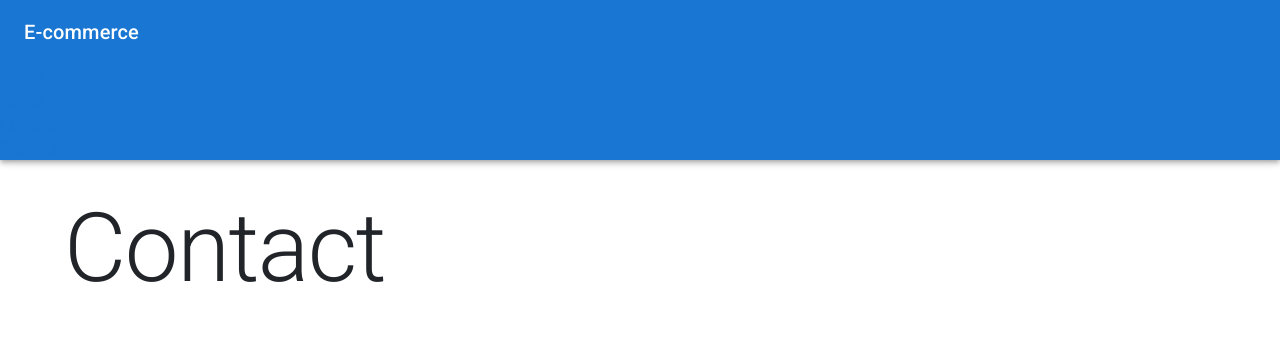
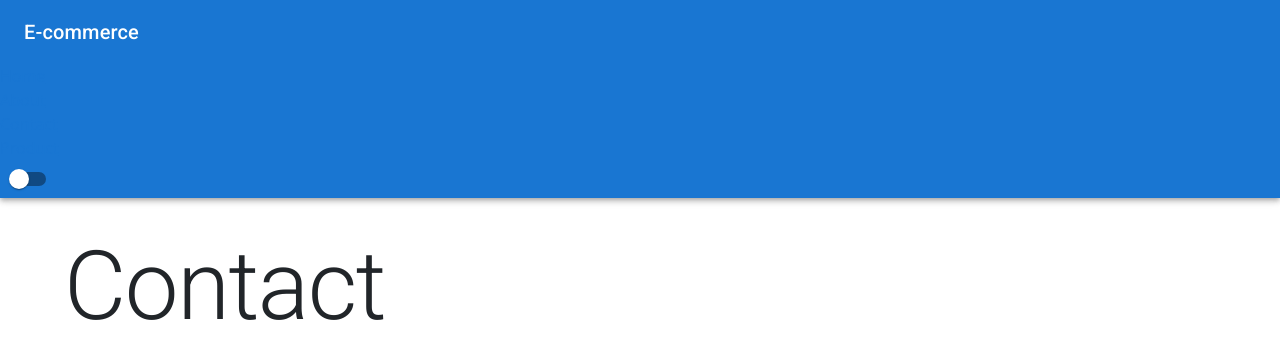
Before and after one commit to airacalins/e-commerce-web, a React (Create React App) app: page /contact in a window 1280 px wide. Shown: the top 358 px of the page. Built offline with nearby package versions, Linux system fonts and the light colour scheme; no server answers.

Commit message:
move navbar up level

```diff
--- a/src/app/layout/App.tsx
+++ b/src/app/layout/App.tsx
@@ -1,5 +1,8 @@
+import { ThemeProvider } from "@emotion/react";
+import { Container, createTheme } from "@mui/material";
 import { useEffect, useState } from "react";
 import { Route, Routes } from "react-router-dom";
+import NavBar from "../../components/NavBar";
 import AboutPage from "../../features/about/AboutPage";
 import ContactPage from "../../features/contact/ContactPage";
 import HomePage from "../../features/home/HomePage";
@@ -8,6 +11,7 @@ import ProductPage from "../../features/product/ProductPage";
 import { Product } from "../model/product";
 
 function App() {
+  const [isDarkMode, setIsDarkMode] = useState(false);
   const [products, setProducts] = useState<Product[]>([]);
 
   useEffect(() => {
@@ -16,7 +20,25 @@ function App() {
       .then(data => setProducts(data));
   }, [])
 
+  const paletteType = isDarkMode ? 'dark' : 'light';
+
+  const theme = createTheme({
+    palette: {
+      mode: paletteType,
+    }
+  })
+
+  function handleThemeChange() {
+    setIsDarkMode(!isDarkMode);
+  }
+
   return (
+    <ThemeProvider
+      theme={theme}
+      children={
+        <>
+          <NavBar isDarkMode={isDarkMode} handleThemeChange={handleThemeChange} />
+          <Container>
             <Routes>
               <Route path='/' element={<HomePage />} />
               <Route path='/about' element={<AboutPage />} />
@@ -24,6 +46,12 @@ function App() {
               <Route path='/products' element={<ProductPage products={products} />} />
               <Route path='/products/:id' element={<ProductDetails />} />
             </Routes>
+          </Container>
+        </>
+      }
+    />
+
+
   );
 }
 
--- a/src/components/NavPageContainer.tsx
+++ /dev/null
@@ -1,18 +0,0 @@
-import { Container } from "@mui/material";
-import NavBar from "./NavBar";
-
-interface IProps {
-  children: JSX.Element
-}
-
-export default function NavPageContainer({ children }: IProps) {
-  return (
-    <>
-      <NavBar />
-      <Container>
-        {children}
-      </Container>
-    </>
-  )
-
-}
--- a/src/features/about/AboutPage.tsx
+++ b/src/features/about/AboutPage.tsx
@@ -1,10 +1,7 @@
 import { Typography } from "@mui/material";
-import NavPageContainer from "../../components/NavPageContainer";
 
 export default function AboutPage() {
     return (
-        <NavPageContainer>
-            <Typography variant="h1">About</Typography>
-        </NavPageContainer>
+        <Typography variant="h1">About</Typography>
     )
 }
--- a/src/features/contact/ContactPage.tsx
+++ b/src/features/contact/ContactPage.tsx
@@ -1,10 +1,7 @@
 import { Typography } from "@mui/material";
-import NavPageContainer from "../../components/NavPageContainer";
 
 export default function ContactPage() {
     return (
-        <NavPageContainer>
-            <Typography variant="h1">Contact</Typography>
-        </NavPageContainer>
+        <Typography variant="h1">Contact</Typography>
     )
 }
--- a/src/features/home/HomePage.tsx
+++ b/src/features/home/HomePage.tsx
@@ -1,10 +1,7 @@
 import { Typography } from "@mui/material";
-import NavPageContainer from "../../components/NavPageContainer";
 
 export default function HomePage() {
     return (
-        <NavPageContainer>
-            <Typography variant="h1">Home</Typography>
-        </NavPageContainer>
+        <Typography variant="h1">Home</Typography>
     )
 }
--- a/src/features/product/ProductPage.tsx
+++ b/src/features/product/ProductPage.tsx
@@ -1,5 +1,4 @@
 import { Product } from "../../app/model/product"
-import NavPageContainer from "../../components/NavPageContainer";
 import ProductList from "../product/components/ProductList";
 
 interface IProps {
@@ -8,8 +7,6 @@ interface IProps {
 
 export default function ProductPage({ products }: IProps) {
     return (
-        <NavPageContainer>
-            <ProductList products={products} />
-        </NavPageContainer>
+        <ProductList products={products} />
     )
 }
```
Also changed, not shown: src/components/NavBar.tsx (+9 -3 lines). Lines whose indentation alone changed are shown as unchanged.
